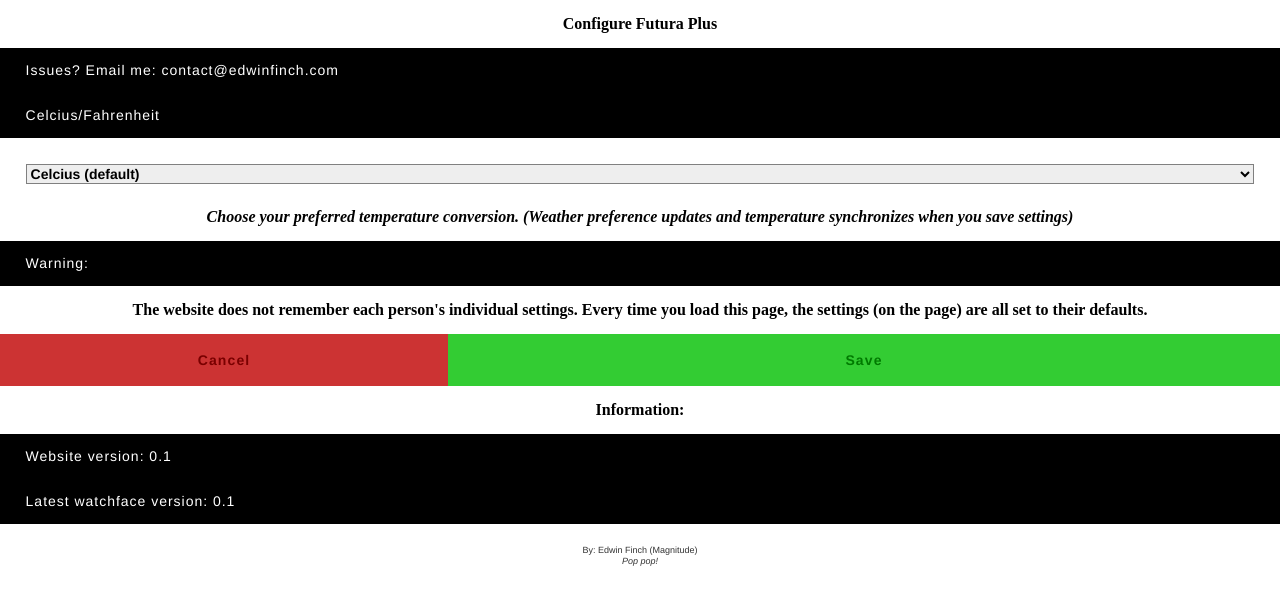
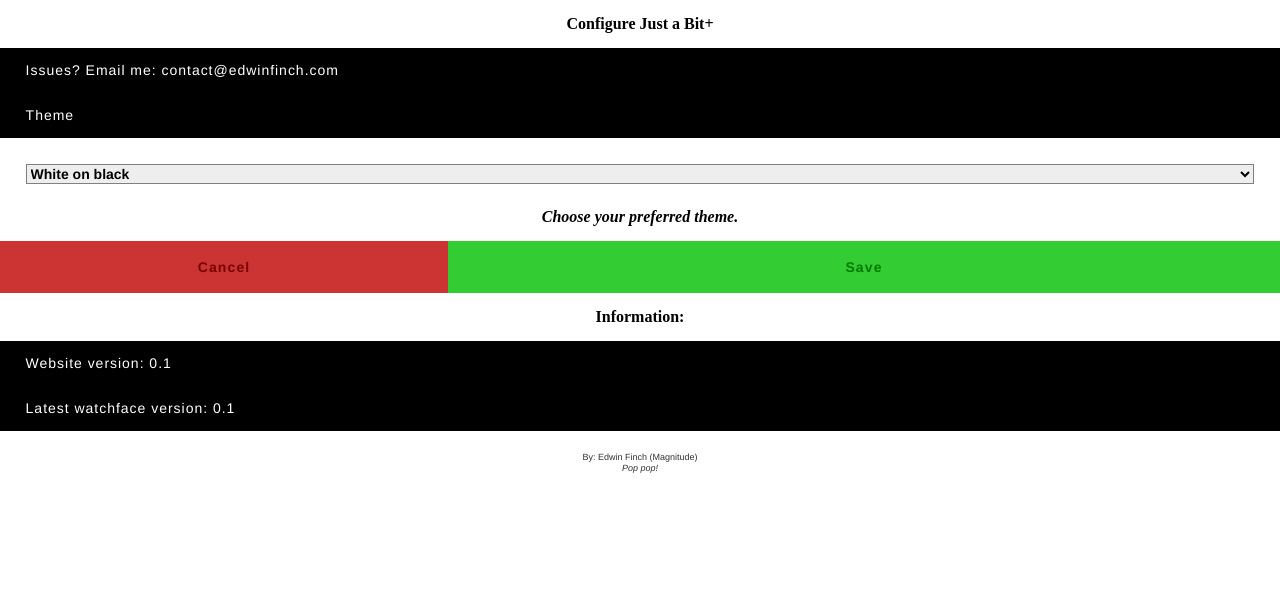
Before and after one commit to edwinfinch/configscreen-jab_plus, a plain HTML site: page index.html in a window 1280 px wide. Drawn offline with Linux system fonts and the light colour scheme.

Commit message:
Clean up and improve readability

```diff
--- a/index.html
+++ b/index.html
@@ -12,28 +12,24 @@ html,body,div,span,applet,object,iframe,h1,h2,h3,h4,h5,h6,p,blockquote,pre,a,abb
 </head>
 
 <body>
-<br><h1><b></b> Configure Futura Plus</b></h1><br>
+<br><h1><b></b> Configure Just a Bit+</b></h1><br>
 <h2>Issues? Email me: contact@edwinfinch.com</h2>
 
 	<h2>
-		Celcius/Fahrenheit
+		Theme
 	</h2>
 
 	<ul>
 		<li>
 			<select id="temperaturepref" data-type="int">
-				<option value="4">Celcius (default)</option>
-				<option value="5">Fahrenheit</option>
+				<option value="4">White on black</option>
+				<option value="5">Black on white (inverted)</option>
 			</select>
 		</li>
 		<h3><i>
-			Choose your preferred temperature conversion. (Weather preference updates and temperature synchronizes when you save settings)
+			Choose your preferred theme.
 		</i></h3><br>
 	</ul>
-	<h2>Warning:</h2><br>
-	<h1>The website does not remember each person's individual settings. Every time you load
-	this page, the settings (on the page) are all set to their defaults.
-	</h1><br>
 	<input type="submit" id="cancel" value="Cancel" />
 	<input type="submit" id="save" value="Save" />
 
```
